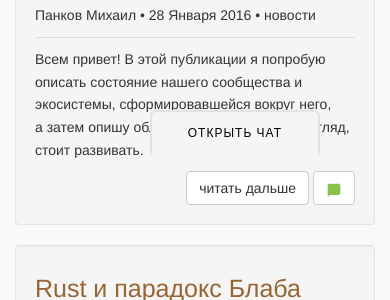
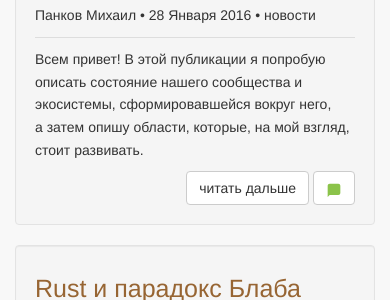
Before and after one commit to rust-lang-ru/rustycrate.ru, a Jekyll site: the page built from index.html, in a window 390 px wide. Shown: the part 745-1045 px from the top of the page. Built offline with Jekyll 4.4.1, drawn with Linux system fonts in a browser that asks for light colours; nearby versions of some CDN libraries; Markdown is read by kramdown in place of the engine named in the settings; comment, search, counter and statistics services are not loaded.

Commit message:
Убрать чат на маленьких экранах

```diff
--- a/_sass/style.scss
+++ b/_sass/style.scss
@@ -181,3 +181,9 @@
     -moz-border-right-colors: none;
     -moz-border-top-colors: none;
 }
+
+@media (max-width: 992px) {
+  .gitter-button {
+        display: none;
+  }
+}
```
